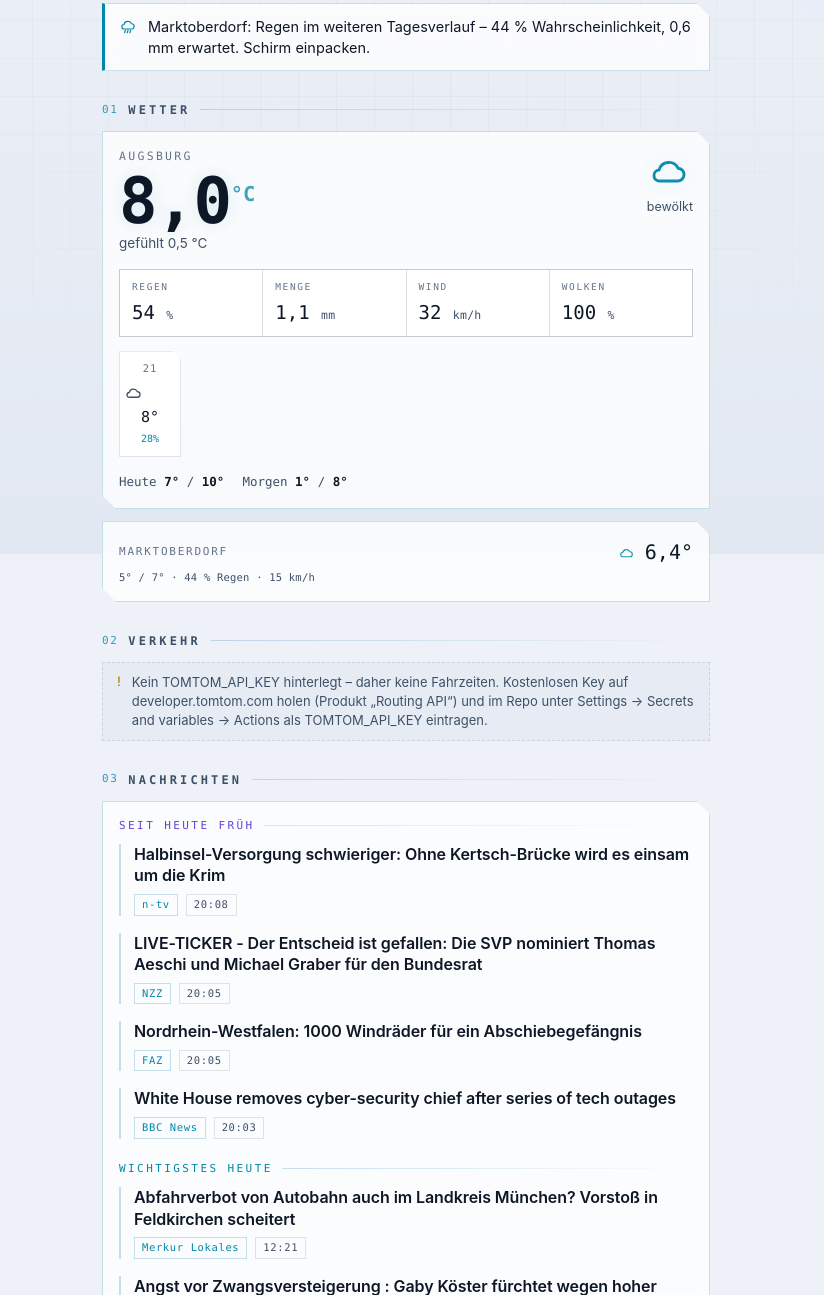
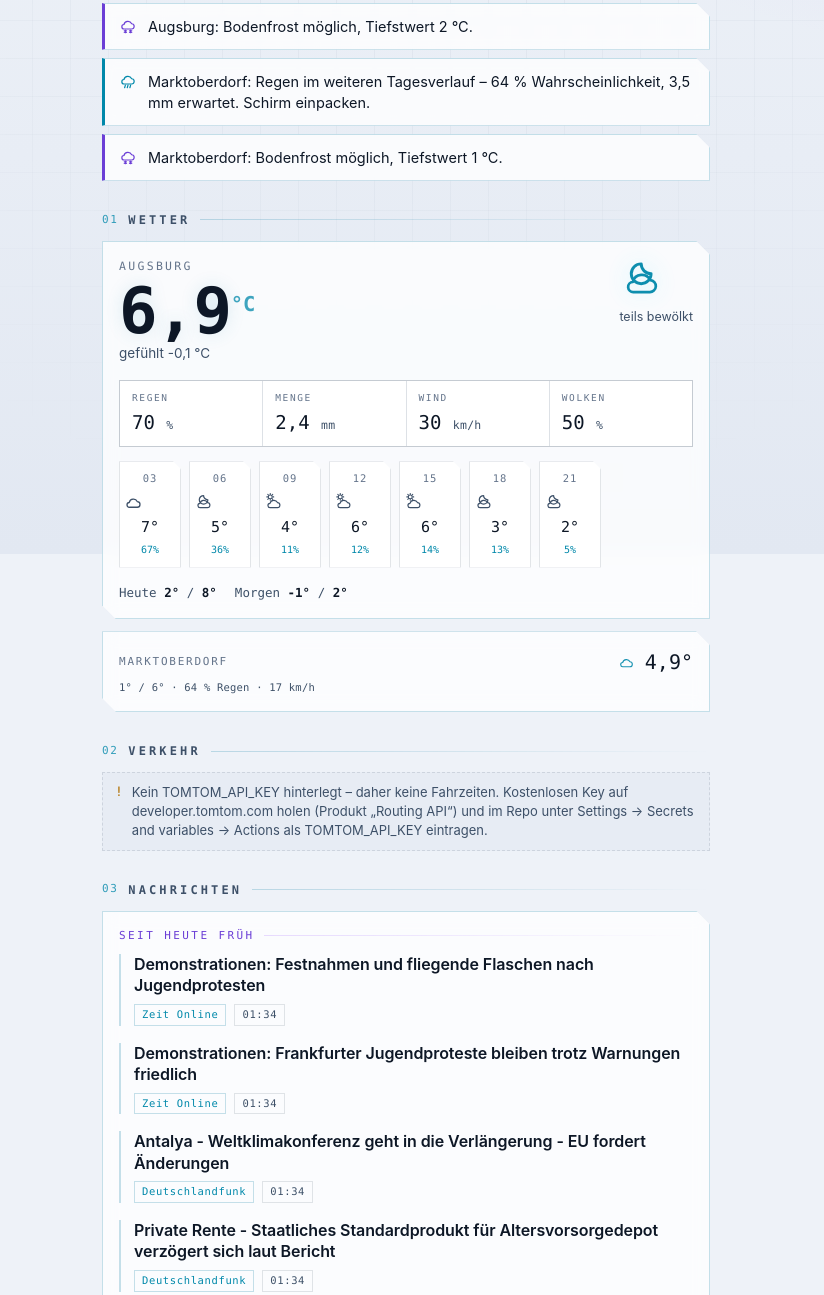
Before and after one commit to danielkalb1-cpu/Jarvis, a plain HTML site: page docs/index.html in a window 1280 px wide. Shown: the part 246-1541 px from the top of the page, without its empty margins (234-1058 px from the left). Drawn offline with Linux system fonts and the light colour scheme.

Commit message:
Briefing aktualisiert 21.11.2026 01:55 [skip ci]

```diff
--- a/docs/index.html
+++ b/docs/index.html
@@ -426,14 +426,16 @@ body::after{
       <h1 class="brand__mark">JARVIS</h1>
       <span class="brand__sub">Morgen-Briefing</span>
     </div>
-    <div class="stamp"><span class="pulse"></span>Freitag · 20.11.2026 · 20:14 Uhr</div>
+    <div class="stamp"><span class="pulse"></span>Samstag · 21.11.2026 · 01:55 Uhr</div>
     <div class="head__rule"></div>
   </header>
 
 
     <div class="alerts">
-    <div class="alert alert--rain"><span class="alert__icon"><svg class="ic " aria-hidden="true"><use href="#i-rain"></use></svg></span><span>Augsburg: Regen im weiteren Tagesverlauf – 54 % Wahrscheinlichkeit. Schirm einpacken.</span></div>
-    <div class="alert alert--rain"><span class="alert__icon"><svg class="ic " aria-hidden="true"><use href="#i-rain"></use></svg></span><span>Marktoberdorf: Regen im weiteren Tagesverlauf – 44 % Wahrscheinlichkeit, 0,6 mm erwartet. Schirm einpacken.</span></div>
+    <div class="alert alert--rain"><span class="alert__icon"><svg class="ic " aria-hidden="true"><use href="#i-rain"></use></svg></span><span>Augsburg: Regen im weiteren Tagesverlauf – 70 % Wahrscheinlichkeit, 1,2 mm erwartet. Schirm einpacken.</span></div>
+    <div class="alert alert--frost"><span class="alert__icon"><svg class="ic " aria-hidden="true"><use href="#i-snow"></use></svg></span><span>Augsburg: Bodenfrost möglich, Tiefstwert 2 °C.</span></div>
+    <div class="alert alert--rain"><span class="alert__icon"><svg class="ic " aria-hidden="true"><use href="#i-rain"></use></svg></span><span>Marktoberdorf: Regen im weiteren Tagesverlauf – 64 % Wahrscheinlichkeit, 3,5 mm erwartet. Schirm einpacken.</span></div>
+    <div class="alert alert--frost"><span class="alert__icon"><svg class="ic " aria-hidden="true"><use href="#i-snow"></use></svg></span><span>Marktoberdorf: Bodenfrost möglich, Tiefstwert 1 °C.</span></div>
   </div>
 
 
@@ -447,24 +449,24 @@ body::after{
       <div class="wx__top">
         <div>
           <div class="wx__place">Augsburg</div>
-          <div class="wx__temp">8,0<sup>°C</sup></div>
-          <div class="wx__feels">gefühlt 0,5 °C</div>
+          <div class="wx__temp">6,9<sup>°C</sup></div>
+          <div class="wx__feels">gefühlt -0,1 °C</div>
         </div>
         <div class="wx__cond">
-          <svg class="ic wx__glyph" aria-hidden="true"><use href="#i-cloud"></use></svg>
-          <span class="wx__label">bewölkt</span>
+          <svg class="ic wx__glyph" aria-hidden="true"><use href="#i-partly-night"></use></svg>
+          <span class="wx__label">teils bewölkt</span>
         </div>
       </div>
-      <div class="wx__grid"><div class="metric"><span class="metric__k">Regen</span><span class="metric__v">54 <small>%</small></span></div><div class="metric"><span class="metric__k">Menge</span><span class="metric__v">1,1 <small>mm</small></span></div><div class="metric"><span class="metric__k">Wind</span><span class="metric__v">32 <small>km/h</small></span></div><div class="metric"><span class="metric__k">Wolken</span><span class="metric__v">100 <small>%</small></span></div></div>
-      <div class="hours"><div class="hour"><div class="hour__t">21</div><svg class="ic hour__i" aria-hidden="true"><use href="#i-cloud"></use></svg><div class="hour__d">8°</div><div class="hour__p">28%</div></div></div>
-      <div class="wx__days"><span>Heute <b>7°</b> / <b>10°</b></span><span>Morgen <b>1°</b> / <b>8°</b></span></div>
+      <div class="wx__grid"><div class="metric"><span class="metric__k">Regen</span><span class="metric__v">70 <small>%</small></span></div><div class="metric"><span class="metric__k">Menge</span><span class="metric__v">2,4 <small>mm</small></span></div><div class="metric"><span class="metric__k">Wind</span><span class="metric__v">30 <small>km/h</small></span></div><div class="metric"><span class="metric__k">Wolken</span><span class="metric__v">50 <small>%</small></span></div></div>
+      <div class="hours"><div class="hour"><div class="hour__t">03</div><svg class="ic hour__i" aria-hidden="true"><use href="#i-cloud"></use></svg><div class="hour__d">7°</div><div class="hour__p">67%</div></div><div class="hour"><div class="hour__t">06</div><svg class="ic hour__i" aria-hidden="true"><use href="#i-partly-night"></use></svg><div class="hour__d">5°</div><div class="hour__p">36%</div></div><div class="hour"><div class="hour__t">09</div><svg class="ic hour__i" aria-hidden="true"><use href="#i-partly-day"></use></svg><div class="hour__d">4°</div><div class="hour__p">11%</div></div><div class="hour"><div class="hour__t">12</div><svg class="ic hour__i" aria-hidden="true"><use href="#i-partly-day"></use></svg><div class="hour__d">6°</div><div class="hour__p">12%</div></div><div class="hour"><div class="hour__t">15</div><svg class="ic hour__i" aria-hidden="true"><use href="#i-partly-day"></use></svg><div class="hour__d">6°</div><div class="hour__p">14%</div></div><div class="hour"><div class="hour__t">18</div><svg class="ic hour__i" aria-hidden="true"><use href="#i-partly-night"></use></svg><div class="hour__d">3°</div><div class="hour__p">13%</div></div><div class="hour"><div class="hour__t">21</div><svg class="ic hour__i" aria-hidden="true"><use href="#i-partly-night"></use></svg><div class="hour__d">2°</div><div class="hour__p">5%</div></div></div>
+      <div class="wx__days"><span>Heute <b>2°</b> / <b>8°</b></span><span>Morgen <b>-1°</b> / <b>2°</b></span></div>
     </div>
     <div class="panel wx__more">
       <div class="wxrow">
         <span class="wxrow__n">Marktoberdorf</span>
         <svg class="ic wxrow__i" aria-hidden="true"><use href="#i-cloud"></use></svg>
-        <span class="wxrow__t">6,4°</span>
-        <span class="wxrow__f">5° / 7° · 44 % Regen · 15 km/h</span>
+        <span class="wxrow__t">4,9°</span>
+        <span class="wxrow__f">1° / 6° · 64 % Regen · 17 km/h</span>
       </div>
     </div>
   </section>
@@ -487,21 +489,21 @@ body::after{
     </div>
         <div class="panel">
       <div class="block__title block__title--neu">Seit heute früh</div>
-      <a class="story" href="https://www.n-tv.de/politik/Ohne-Kertsch-Bruecke-wird-es-einsam-um-die-Krim-id31559026.html" target="_blank" rel="noopener noreferrer">
-        <h3 class="story__h">Halbinsel-Versorgung schwieriger: Ohne Kertsch-Brücke wird es einsam um die Krim</h3>
-        <div class="story__m"><span class="chip chip--src">n-tv</span><span class="chip">20:08</span></div>
+      <a class="story" href="https://www.zeit.de/news/2026-11/21/festnahmen-und-fliegende-flaschen-nach-jugendprotesten" target="_blank" rel="noopener noreferrer">
+        <h3 class="story__h">Demonstrationen: Festnahmen und fliegende Flaschen nach Jugendprotesten</h3>
+        <div class="story__m"><span class="chip chip--src">Zeit Online</span><span class="chip">01:34</span></div>
       </a>
-      <a class="story" href="https://www.nzz.ch/schweiz/der-entscheid-ist-gefallen-die-svp-nominiert-thomas-aeschi-und-michael-graber-fuer-den-bundesrat-ld.10069881" target="_blank" rel="noopener noreferrer">
-        <h3 class="story__h">LIVE-TICKER - Der Entscheid ist gefallen: Die SVP nominiert Thomas Aeschi und Michael Graber für den Bundesrat</h3>
-        <div class="story__m"><span class="chip chip--src">NZZ</span><span class="chip">20:05</span></div>
+      <a class="story" href="https://www.zeit.de/news/2026-11/21/frankfurter-jugendproteste-bleiben-trotz-warnungen-friedlich" target="_blank" rel="noopener noreferrer">
+        <h3 class="story__h">Demonstrationen: Frankfurter Jugendproteste bleiben trotz Warnungen friedlich</h3>
+        <div class="story__m"><span class="chip chip--src">Zeit Online</span><span class="chip">01:34</span></div>
       </a>
-      <a class="story" href="https://www.faz.net/aktuell/politik/inland/gruene-in-nrw-zwischen-gruen-pur-und-pragmatischem-regieren-201691236.html" target="_blank" rel="noopener noreferrer">
-        <h3 class="story__h">Nordrhein-Westfalen: 1000 Windräder für ein Abschiebegefängnis</h3>
-        <div class="story__m"><span class="chip chip--src">FAZ</span><span class="chip">20:05</span></div>
+      <a class="story" href="https://www.deutschlandfunk.de/weltklimakonferenz-geht-in-die-verlaengerung-eu-fordert-aenderungen-114.html" target="_blank" rel="noopener noreferrer">
+        <h3 class="story__h">Antalya - Weltklimakonferenz geht in die Verlängerung - EU fordert Änderungen</h3>
+        <div class="story__m"><span class="chip chip--src">Deutschlandfunk</span><span class="chip">01:34</span></div>
       </a>
-      <a class="story" href="https://www.bbc.co.uk/news/articles/cwz0k3nn5p5mo?at_medium=RSS&amp;at_campaign=rss" target="_blank" rel="noopener noreferrer">
-        <h3 class="story__h">White House removes cyber-security chief after series of tech outages</h3>
-        <div class="story__m"><span class="chip chip--src">BBC News</span><span class="chip">20:03</span></div>
+      <a class="story" href="https://www.deutschlandfunk.de/staatliches-standardprodukt-fuer-altersvorsorgedepot-verzoegert-sich-laut-bericht-100.html" target="_blank" rel="noopener noreferrer">
+        <h3 class="story__h">Private Rente - Staatliches Standardprodukt für Altersvorsorgedepot verzögert sich laut Bericht</h3>
+        <div class="story__m"><span class="chip chip--src">Deutschlandfunk</span><span class="chip">01:34</span></div>
       </a>
       <div class="block__title">Wichtigstes heute</div>
       <a class="story" href="https://www.merkur.de/lokales/muenchen-lk/feldkirchen-ort28673/abfahrverbot-von-autobahn-auch-im-landkreis-muenchen-vorstoss-in-feldkirchen-scheitert-94598664.html" target="_blank" rel="noopener noreferrer">
@@ -588,8 +590,8 @@ body::after{
     </div>
   </section>
 
-  <footer class="foot">Stand <b>Freitag, 20. November 2026 · 20:14 Uhr</b> (CET, Europe/Berlin)<br>
-    292 Meldungen aus 30 Feeds · Gewichtung: Aktualität · Nachrichten von 12:22 Uhr<br>
+  <footer class="foot">Stand <b>Samstag, 21. November 2026 · 01:55 Uhr</b> (CET, Europe/Berlin)<br>
+    293 Meldungen aus 30 Feeds · Gewichtung: Aktualität · Nachrichten von 12:22 Uhr<br>
     Alle Quellen erreichbar.<br>
     Gebaut aus statischem HTML · keine Skripte, keine Tracker</footer>
 
```
